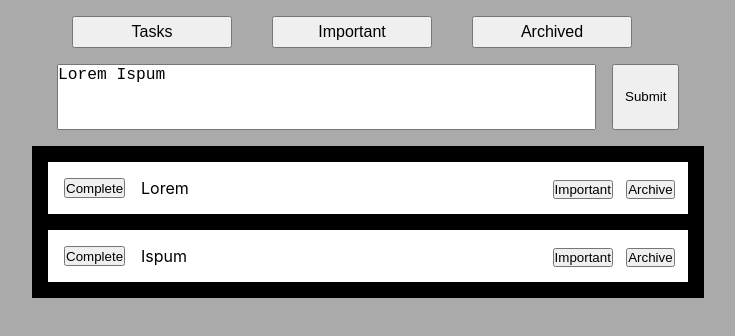
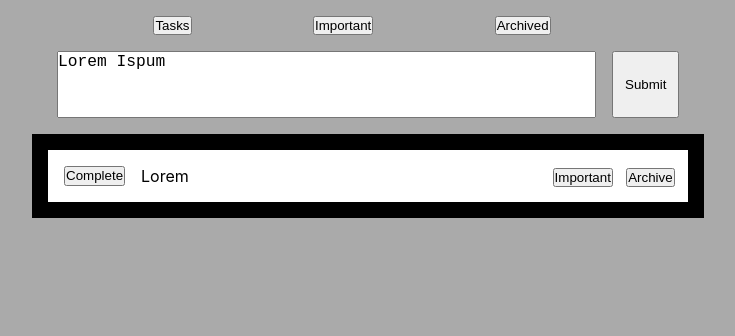
Before and after one commit to sterryn261/Checklist-Reloaded, a Vue app: page / in a window 1280 px wide. Shown: the top 336 px of the page, without its empty margins (272-1007 px from the left). Built offline with nearby package versions, Linux system fonts and the light colour scheme.

Commit message:
Add navigations for tasks

```diff
--- a/src/App.vue
+++ b/src/App.vue
@@ -2,6 +2,7 @@
 import { ref } from "vue";
 import type { Ref } from "vue";
 
+import View from "./components/View.vue";
 import Tasks from "./components/Tasks.vue";
 
 interface Task {
@@ -15,9 +16,14 @@ interface Task {
 export type { Task };
 
 const newTask: Ref<string> = ref("Lorem Ispum");
+const view: Ref<string> = ref("important");
+
+const updateView = (e: string): void => {
+  view.value = e;
+}
 
 const tasks: Ref<Task[]> = ref([
-  { id: 1, content: "Lorem", archived: false, important: false, completed: false },
+  { id: 1, content: "Lorem", archived: false, important: true, completed: false },
   { id: 2, content: "Ispum", archived: false, important: false, completed: false }
 ]);
 
@@ -29,25 +35,11 @@ const addTask = (): void => {
     newTask.value = "";
   }
 }
-const dbg = (): void => {
-  console.log(tasks.value)
-}
-
 </script>
 
 <template>
   <div class="screen">
-    <div class="view">
-      <button class="tasks">
-        Tasks
-      </button>
-      <button class="important">
-        Important
-      </button>
-      <button class="archived">
-        Archived
-      </button>
-    </div>
+    <View @update="(e) => updateView(e)" />
 
     <div class="new-task">
       <textarea v-model="newTask" placeholder="Enter your task here.">{{ newTask }}</textarea>
@@ -55,7 +47,7 @@ const dbg = (): void => {
     </div>
 
     <div class="list-of-tasks">
-      <Tasks v-if="tasks.length" v-for="task in tasks" :task="task" @completed="() => {
+      <Tasks v-if="tasks.length" v-for="task in tasks" :task="task" :view="view" @completed="() => {
         const index = tasks.findIndex(() => task.id);
         tasks[index].completed = !tasks[index].completed;
         tasks[index].archived = !tasks[index].archived;
--- a/src/components/Tasks.vue
+++ b/src/components/Tasks.vue
@@ -2,13 +2,24 @@
 import type { Task } from '../App.vue';
 
 const props = defineProps<{
-  task: Task
+  task: Task,
+  view: string
 }>();
+
+const filter = (): boolean => {
+  if ((props.view === "tasks" && props.task.archived === false) ||
+    (props.view === "important" && props.task.archived === false && props.task.important === true) ||
+    (props.view === "archived" && props.task.archived === true)) {
+    return true;
+  }
+  return false;
+}
+
 
 </script>
 
 <template>
-  <div class="task">
+  <div v-if="filter()" class="task">
     <button class="completed" @click="$emit('completed')">Complete</button>
     <div class="content">
       {{ props.task.content }}
--- /dev/null
+++ b/src/components/View.vue
@@ -0,0 +1,24 @@
+<script setup lang="ts">
+
+const emit = defineEmits(['update'])
+const update = (e: string): void => {
+  emit('update', e)
+}
+
+</script>
+
+<template>
+  <div class="view">
+    <button class="tasks" @click="() => { update('tasks') }">
+      Tasks
+    </button>
+    <button class="important" @click="() => { update('important') }">
+      Important
+    </button>
+    <button class="archived" @click="() => { update('archived') }">
+      Archived
+    </button>
+  </div>
+</template>
+
+<style scoped lang="scss"></style>
```
